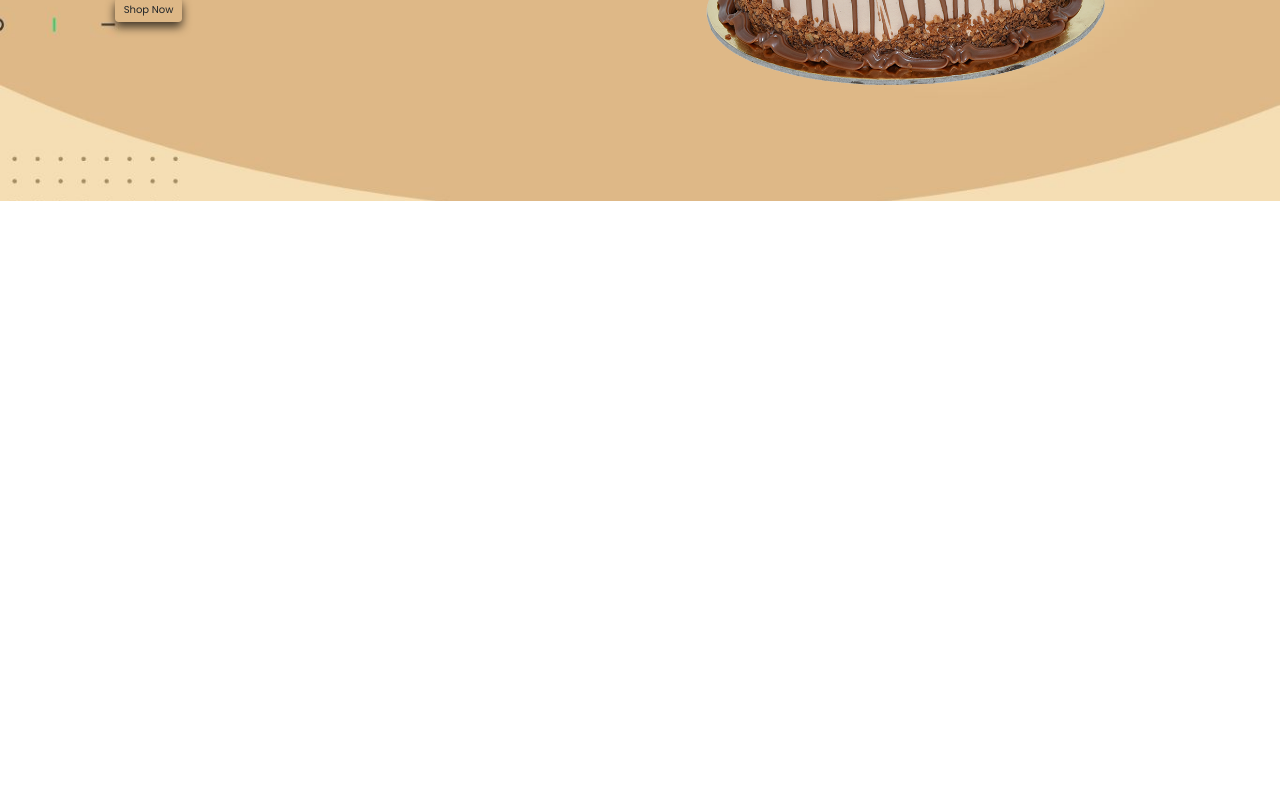
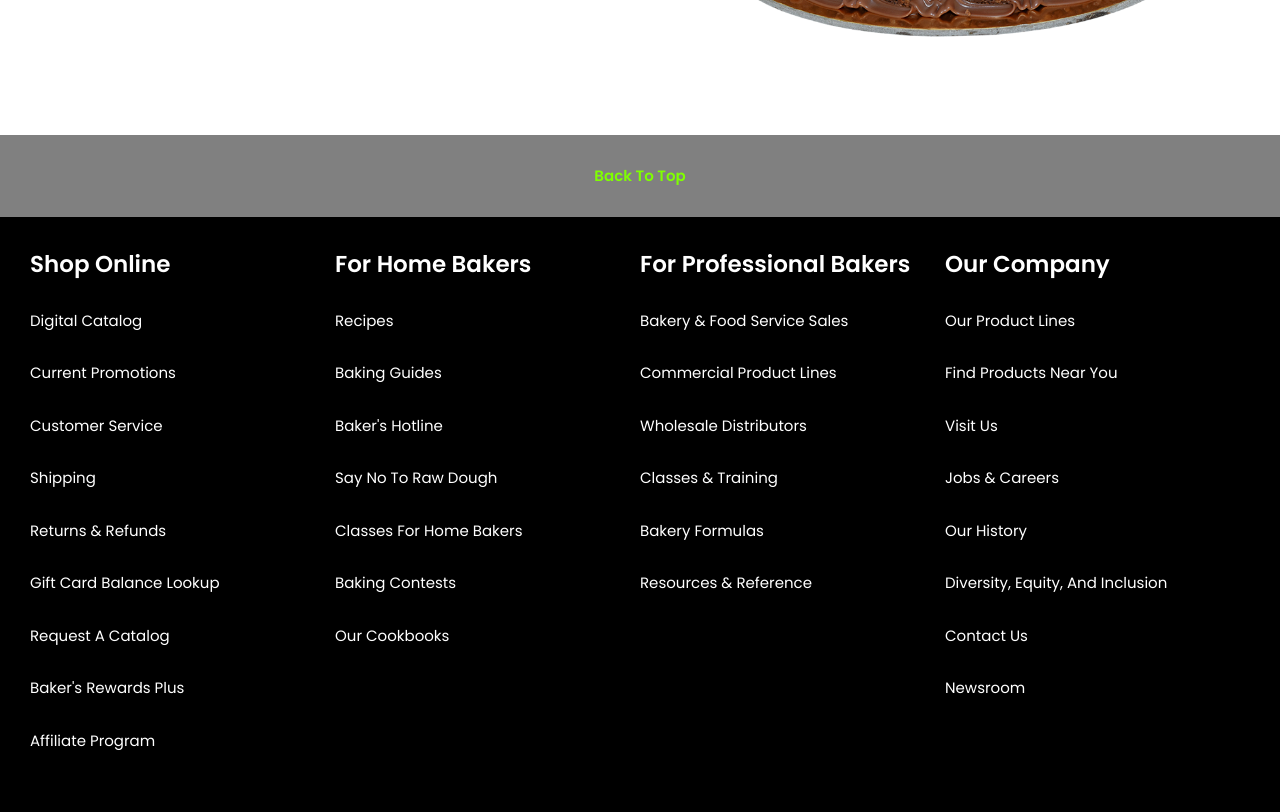
Before and after one commit to RIjvan-Juneja/online-cake, a plain HTML site: page index.html in a window 1280 px wide. Shown: the part 526-1338 px from the top of the page. Before the commit the page ends 800 px from the top, so only its background shows below. Drawn offline with nearby package versions, Linux system fonts and the light colour scheme.

Commit message:
Create Footer

```diff
--- /dev/null
+++ b/CSS/footer.css
@@ -0,0 +1,54 @@
+@import url('https://fonts.googleapis.com/css2?family=Poppins:wght@100;300;400;500;600&display=swap');
+
+:root{
+    --brown:#833517;
+}
+
+body{
+    background:#B43F11;
+}
+
+*{
+    font-family: 'Poppins', sans-serif;
+    margin: 0;
+    padding: 0;
+    box-sizing: border-box;
+    outline: none;
+    border: none;
+    text-transform: capitalize;
+    text-decoration: none;
+    transition: .2s linear;
+}
+
+html{
+    font-size: 62.5%;
+    overflow-x: hidden;
+    scroll-behavior: smooth;
+}
+
+#footerTop{
+    background-color: gray;
+    font-size: 15px;
+    font-weight: bold;
+    text-align: center;
+    color: chartreuse;
+    padding: 30px;
+}
+#coloumContainer {
+    display: grid;
+    grid-template-columns: 3fr 3fr 3fr 3fr;
+    margin-top: 0px;
+    background-color: black;
+    color: white;
+    padding: 30px;
+
+}
+#footerHeading {
+    font-weight: bold;
+    font-size: 23px;
+    margin-bottom: 28px;
+}
+#footerHeading~div {
+    margin-bottom: 30px;
+    font-size: 15px;
+}
--- /dev/null
+++ b/CSS/navbar.css
@@ -0,0 +1,105 @@
+@import url('https://fonts.googleapis.com/css2?family=Poppins:wght@100;300;400;500;600&display=swap');
+
+:root{
+    --brown:#833517;
+}
+
+body{
+    background:#B43F11;
+}
+
+*{
+    font-family: 'Poppins', sans-serif;
+    margin: 0;
+    padding: 0;
+    box-sizing: border-box;
+    outline: none;
+    border: none;
+    text-transform: capitalize;
+    text-decoration: none;
+    transition: .2s linear;
+}
+
+html{
+    font-size: 62.5%;
+    overflow-x: hidden;
+    scroll-behavior: smooth;
+}
+/* ======== Navbar Section Start ======== */
+#navbar {
+    display: flex;
+    justify-content: space-between;
+    align-items: center;
+    position: sticky;
+    top: 0px;
+    z-index: 100;
+    overflow: hidden;
+    font-size: 20px;
+    margin-top: 5px;
+    padding: 5px;
+    background-color: rgb(240, 236, 235);
+
+
+}
+#navbar li {
+    list-style: none;
+    padding: 0 25px;
+
+
+}
+#navbar a {
+    text-decoration: none;
+    background: linear-gradient(to left,
+                    violet,
+                    indigo,
+                    blue,
+                    green,
+                    rgb(255, 0, 157),
+                    orange,
+                    red);
+    -webkit-background-clip: text;
+    color: transparent;
+    font-weight: 600;
+}
+
+span {
+    padding: 10px;
+}
+.btns {
+    font-size: 20px;
+    font-weight: bold;
+}
+.m_color {
+    background: linear-gradient(to left,
+                    violet,
+                    indigo,
+                    blue,
+                    green,
+                    rgb(255, 0, 157),
+                    orange,
+                    red);
+    -webkit-background-clip: text;
+    color: transparent;
+
+}
+input[type=text] {
+    padding: 6px;
+    border: none;
+    margin-top: 8px;
+    margin-right: 16px;
+    font-size: 17px;
+  }
+  .search-container button {
+
+    padding: 3px;
+    margin-top: 12px;
+    margin-left: -21px;
+    background: #ddd;
+    font-size: 20px;
+    border: none;
+    cursor: pointer;
+  }
+  .search-container button:hover {
+    background: #ccc;
+  }
+/* ============= Navbar Section End ========== */
--- a/CSS/style.css
+++ b/CSS/style.css
@@ -25,115 +25,7 @@ html{
     overflow-x: hidden;
     scroll-behavior: smooth;
 }
-/* ======== Navbar Section Start ======== */
-#navbar {
-    display: flex;
-    justify-content: space-between;
-    align-items: center;
-    position: sticky;
-    top: 0px;
-    z-index: 100;
-    font-size: 20px;
-    margin-top: 5px;
-    padding: 5px;
 
-}
-#navbar li {
-    list-style: none;
-    padding: 0 25px;
-
-
-}
-#navbar a {
-    text-decoration: none;
-    background: linear-gradient(to left,
-                    violet,
-                    indigo,
-                    blue,
-                    green,
-                    rgb(255, 0, 157),
-                    orange,
-                    red);
-    -webkit-background-clip: text;
-    color: transparent;
-    font-weight: 600;
-}
-
-span {
-    padding: 10px;
-}
-.btns {
-    font-size: 20px;
-    font-weight: bold;
-}
-.m_color {
-    background: linear-gradient(to left,
-                    violet,
-                    indigo,
-                    blue,
-                    green,
-                    rgb(255, 0, 157),
-                    orange,
-                    red);
-    -webkit-background-clip: text;
-    color: transparent;
-
-}
-input[type=text] {
-    padding: 6px;
-    border: none;
-    margin-top: 8px;
-    margin-right: 16px;
-    font-size: 17px;
-  }
-  .search-container button {
-
-    padding: 3px;
-    margin-top: 12px;
-    margin-left: -21px;
-    background: #ddd;
-    font-size: 20px;
-    border: none;
-    cursor: pointer;
-  }
-  .search-container button:hover {
-    background: #ccc;
-  }
-/* ============= Navbar Section End ========== */
-
-/* ============= hero section start ========== */
-
-.btn{
-    margin-top: 1rem;
-    display: inline-block;
-    padding: .8rem 3rem;
-    background:var(--brown);
-    color:#fff;
-    font-size:1.7rem;
-    cursor: pointer;
-    box-shadow: 0 0.5rem 1rem rgba(0, 0, 0, 0.7);
-    border:0.1rem solid rgba(0,0,0,0.7);
-}
-.btn:hover{
-    background: #222;
-    box-shadow: 0 0.5rem 1rem rgba(0,0,0,0.1);
-}
-section{
-    padding:3rem 9%;
-}
-
-.home{
-    padding-top: 14rem;
-    background: url(/images/hero-bg.jpg) no-repeat;
-    background-size: cover;
-    background-position: center;
-    position: relative;
-}
-
-.heading h1{
-    color: #fff;
-    font-size:4rem;
-}
 /* -------- for hero section text animation ----------- */
 @keyframes fadeLeft {
     0%{
--- a/index.html
+++ b/index.html
@@ -4,7 +4,10 @@
     <meta charset="UTF-8" />
     <meta http-equiv="X-UA-Compatible" content="IE=edge" />
     <meta name="viewport" content="width=device-width, initial-scale=1.0" />
+    <!-- CSS Links -->
     <link rel="stylesheet" href="CSS/style.css" />
+    <link rel="stylesheet" href="./CSS/navbar.css" />
+    <link rel="stylesheet" href="./CSS/footer.css" />
     <link
       rel="stylesheet"
       href="https://cdnjs.cloudflare.com/ajax/libs/font-awesome/6.0.0-beta3/css/all.min.css"
@@ -21,7 +24,7 @@
   <body>
     <!-- =============== Navbar Start =========== -->
     <div id="navbar">
-      <img src="./images/cakelogo1.png" width="120px" height="70px" />
+      <img src="./images/logo1.png" width="120px" height="100px" />
       <ul id="navbar">
         <li><a href="#">HOME</a></li>
         <li><a href="#">ABOUT US</a></li>
@@ -108,5 +111,53 @@
       <div id="next-slide" class="fas fa-angle-right" onclick="next()"></div>
       <div id="prev-slide" class="fas fa-angle-left" onclick="prev()"></div>
     </section>
+    <!-- ======== Footer Section Start============ -->
+    <footer>
+      <div id="footerTop">Back to top</div>
+      <div id="coloumContainer">
+        <div>
+          <div id="footerHeading">Shop Online</div>
+          <div>Digital Catalog</div>
+          <div>Current Promotions</div>
+          <div>Customer Service</div>
+          <div>Shipping</div>
+          <div>Returns & Refunds</div>
+          <div>Gift Card Balance Lookup</div>
+          <div>Request a Catalog</div>
+          <div>Baker's Rewards Plus</div>
+          <div>Affiliate Program</div>
+        </div>
+        <div>
+          <div id="footerHeading">For Home Bakers</div>
+          <div>Recipes</div>
+          <div>Baking Guides</div>
+          <div>Baker's Hotline</div>
+          <div>Say No to Raw Dough</div>
+          <div>Classes for Home Bakers</div>
+          <div>Baking Contests</div>
+          <div>Our Cookbooks</div>
+        </div>
+        <div>
+          <div id="footerHeading">For Professional Bakers</div>
+            <div>Bakery & Food Service Sales</div>
+            <div>Commercial Product Lines</div>
+            <div>Wholesale Distributors</div>
+            <div>Classes & Training</div>
+            <div>Bakery Formulas</div>
+            <div>Resources & Reference</div>
+        </div>
+        <div>
+          <div id="footerHeading">Our Company</div>
+          <div>Our Product Lines</div>
+          <div>Find Products Near You</div>
+          <div>Visit Us</div>
+          <div>Jobs & Careers</div>
+          <div>Our History</div>
+          <div>Diversity, Equity, and Inclusion</div>
+          <div>Contact Us</div>
+          <div>Newsroom</div>
+        </div>
+      </div>
+    </footer>
   </body>
 </html>
```
Also changed, not shown: images/cakelogo1.png (deleted), images/logo.png (added), images/logo1.png (added).
